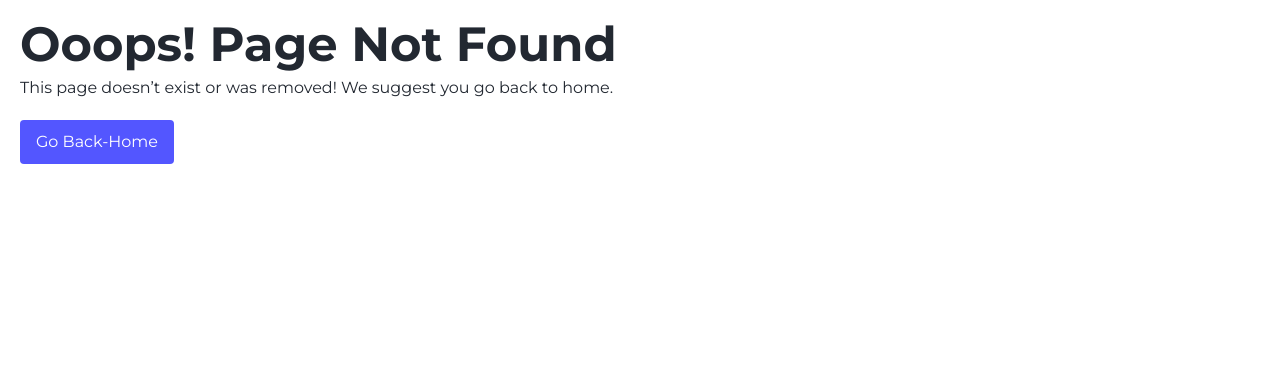
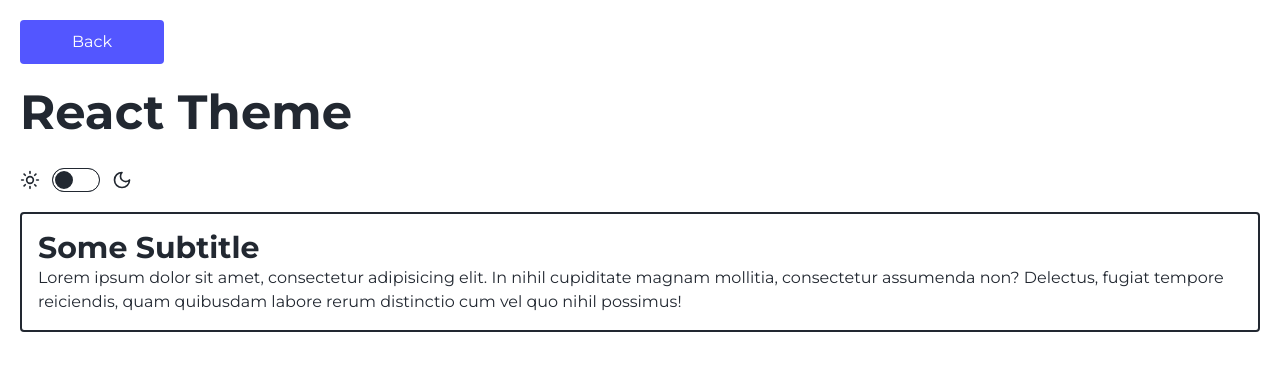
Before and after one commit to dimarogkov/react-template, a React (Create React App) app: page /theme in a window 1280 px wide. Before the commit this address had no page. Shown: the top 370 px of the page. Built offline with nearby package versions, Linux system fonts and the light colour scheme.

Commit message:
add theme

```diff
--- a/package.json
+++ b/package.json
@@ -1,6 +1,6 @@
 {
     "homepage": ".",
-    "name": "react-quiz",
+    "name": "react-template",
     "version": "0.1.0",
     "private": true,
     "dependencies": {
@@ -16,6 +16,7 @@
         "@types/react-dom": "^18.3.0",
         "axios": "^1.7.2",
         "classnames": "^2.5.1",
+        "next-themes": "^0.3.0",
         "react": "^18.3.1",
         "react-dom": "^18.3.1",
         "react-hook-form": "^7.51.5",
@@ -23,7 +24,7 @@
         "react-redux": "^9.1.2",
         "react-router-dom": "^6.23.1",
         "react-scripts": "5.0.1",
-        "typescript": "^4.9.5",
+        "typescript": "^5.4.5",
         "web-vitals": "^2.1.4",
         "yup": "^1.4.0",
         "zustand": "^4.5.4"
--- a/src/Root.tsx
+++ b/src/Root.tsx
@@ -4,6 +4,7 @@ import { App } from './App';
 import { HomePage } from './components/pages/HomePage';
 import { FormPage } from './components/pages/FormPage';
 import { TodosPage } from './components/pages/TodosPage';
+import { ThemePage } from './components/pages/ThemePage';
 import { NotFoundPage } from './components/pages/NotFoundPage';
 
 // basename='/rep' - should have rep name
@@ -16,6 +17,7 @@ export const Root = () => {
                     <Route index element={<HomePage />} />
                     <Route path='form' element={<FormPage />} />
                     <Route path='todos' element={<TodosPage />} />
+                    <Route path='theme' element={<ThemePage />} />
                     <Route path='*' element={<NotFoundPage />} />
                 </Route>
             </Routes>
--- a/src/RootProviders.tsx
+++ b/src/RootProviders.tsx
@@ -1,6 +1,7 @@
 import { QueryClient, QueryClientProvider } from '@tanstack/react-query';
 import { Provider } from 'react-redux';
 import { store } from './storeRedux';
+import { ThemeProvider } from 'next-themes';
 
 type Props = {
     children: React.ReactNode;
@@ -11,7 +12,11 @@ const queryClient = new QueryClient();
 export const RootProviders: React.FC<Props> = ({ children }) => {
     return (
         <Provider store={store}>
-            <QueryClientProvider client={queryClient}>{children}</QueryClientProvider>
+            <QueryClientProvider client={queryClient}>
+                <ThemeProvider attribute='class' defaultTheme='system' enableSystem>
+                    {children}
+                </ThemeProvider>
+            </QueryClientProvider>
         </Provider>
     );
 };
--- /dev/null
+++ b/src/components/elements/ThemeController/ThemeController.tsx
@@ -0,0 +1,30 @@
+import { useTheme } from 'next-themes';
+import { LuMoon, LuSun } from 'react-icons/lu';
+
+type Props = {
+    className?: string;
+};
+
+export const ThemeController: React.FC<Props> = ({ className = '' }) => {
+    const { resolvedTheme, setTheme } = useTheme();
+
+    const changeTheme = () => {
+        resolvedTheme === 'light' ? setTheme('dark') : setTheme('light');
+    };
+
+    return (
+        <label className={`flex items-center cursor-pointer gap-x-3 ${className}`}>
+            <LuSun className='w-5 h-5 text-black' />
+
+            <input
+                type='checkbox'
+                value='theme'
+                checked={resolvedTheme === 'dark'}
+                onChange={changeTheme}
+                className='toggle theme-controller text-black border-black'
+            />
+
+            <LuMoon className='w-5 h-5 text-black' />
+        </label>
+    );
+};
--- /dev/null
+++ b/src/components/elements/ThemeController/index.ts
@@ -0,0 +1 @@
+export * from './ThemeController';
--- a/src/components/pages/FormPage/FormPage.tsx
+++ b/src/components/pages/FormPage/FormPage.tsx
@@ -18,7 +18,7 @@ export const FormPage = () => {
     };
 
     return (
-        <div className='relative w-full mb-10 last:mb-0'>
+        <section className='relative w-full mb-10 last:mb-0'>
             <div className='w-full mb-8 last:mb-0'>
                 <BtnLink href='/' className='mb-6 last:mb-0'>
                     Back
@@ -168,6 +168,6 @@ export const FormPage = () => {
                     </Btn>
                 </div>
             </form>
-        </div>
+        </section>
     );
 };
--- a/src/components/pages/HomePage/HomePage.tsx
+++ b/src/components/pages/HomePage/HomePage.tsx
@@ -12,6 +12,7 @@ export const HomePage = () => {
                 <div className='flex flex-wrap gap-2 w-full'>
                     <BtnLink href='/form'>Form Page</BtnLink>
                     <BtnLink href='/todos'>Todos Page</BtnLink>
+                    <BtnLink href='/theme'>Theme Page</BtnLink>
                 </div>
             </div>
 
--- /dev/null
+++ b/src/components/pages/ThemePage/ThemePage.tsx
@@ -0,0 +1,29 @@
+import { ThemeController } from '../../elements/ThemeController';
+import { BtnLink, Subtitle, Text, Title } from '../../ui';
+
+export const ThemePage = () => {
+    return (
+        <section className='relative w-full mb-10 last:mb-0'>
+            <div className='w-full mb-8 last:mb-0'>
+                <BtnLink href='/' className='mb-6 last:mb-0'>
+                    Back
+                </BtnLink>
+
+                <Title>React Theme</Title>
+            </div>
+
+            <div className='w-full'>
+                <ThemeController className='mb-5 last:mb-0' />
+
+                <div className='w-full rounded p-4 border-2 border-black dark:border-gray bg-white dark:bg-black'>
+                    <Subtitle className='text-black dark:text-gray'>Some Subtitle</Subtitle>
+                    <Text className='text-black dark:text-gray'>
+                        Lorem ipsum dolor sit amet, consectetur adipisicing elit. In nihil cupiditate magnam mollitia,
+                        consectetur assumenda non? Delectus, fugiat tempore reiciendis, quam quibusdam labore rerum
+                        distinctio cum vel quo nihil possimus!
+                    </Text>
+                </div>
+            </div>
+        </section>
+    );
+};
--- /dev/null
+++ b/src/components/pages/ThemePage/index.ts
@@ -0,0 +1 @@
+export * from './ThemePage';
--- a/tailwind.config.js
+++ b/tailwind.config.js
@@ -1,6 +1,7 @@
 /** @type {import('tailwindcss').Config} */
 
 module.exports = {
+    darkMode: 'class',
     content: ['./src/**/*.{js,jsx,ts,tsx}'],
     theme: {
         extend: {
```
Also changed, not shown: 1 other file (tests, documents, lock files or other folders).
